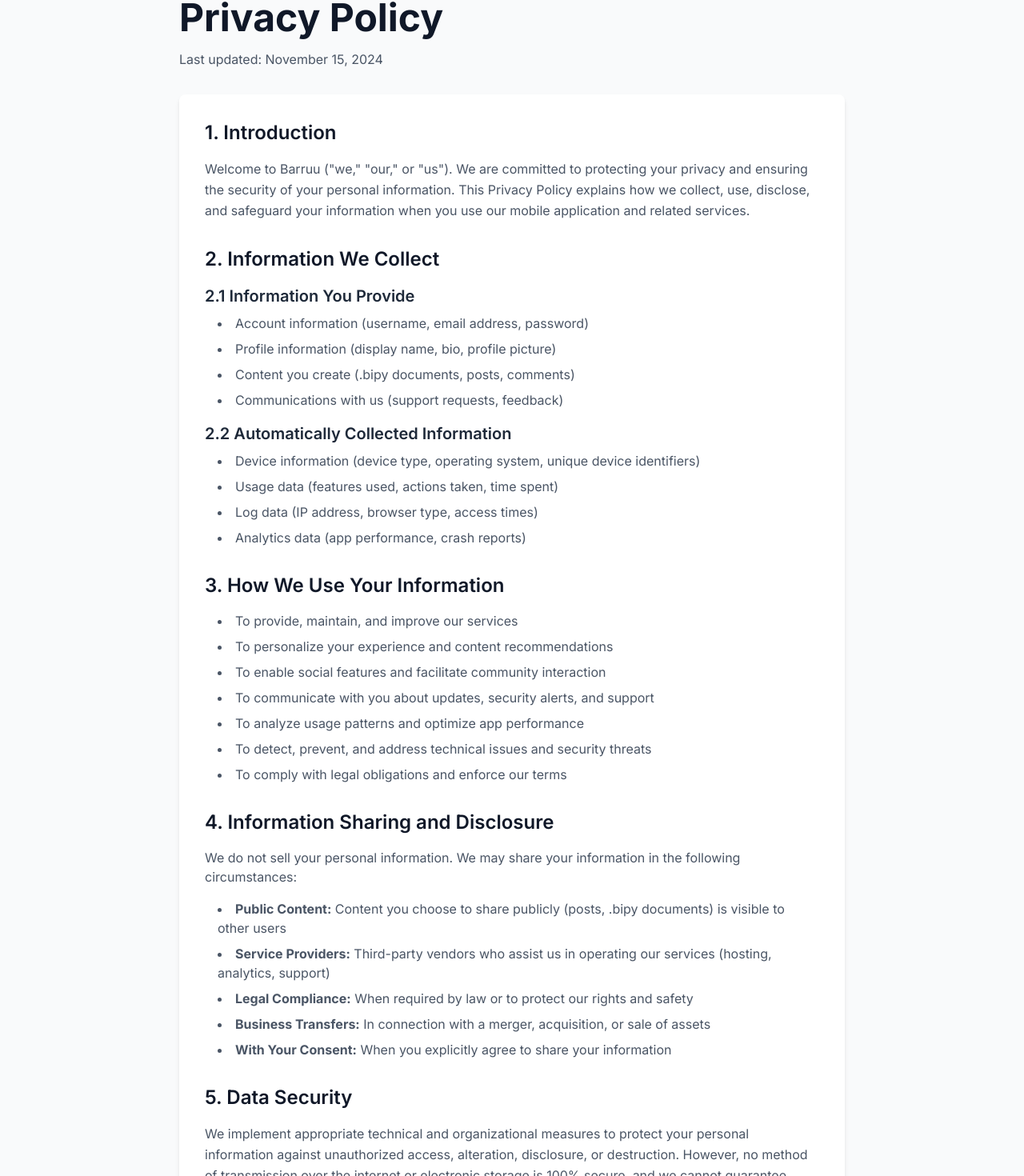
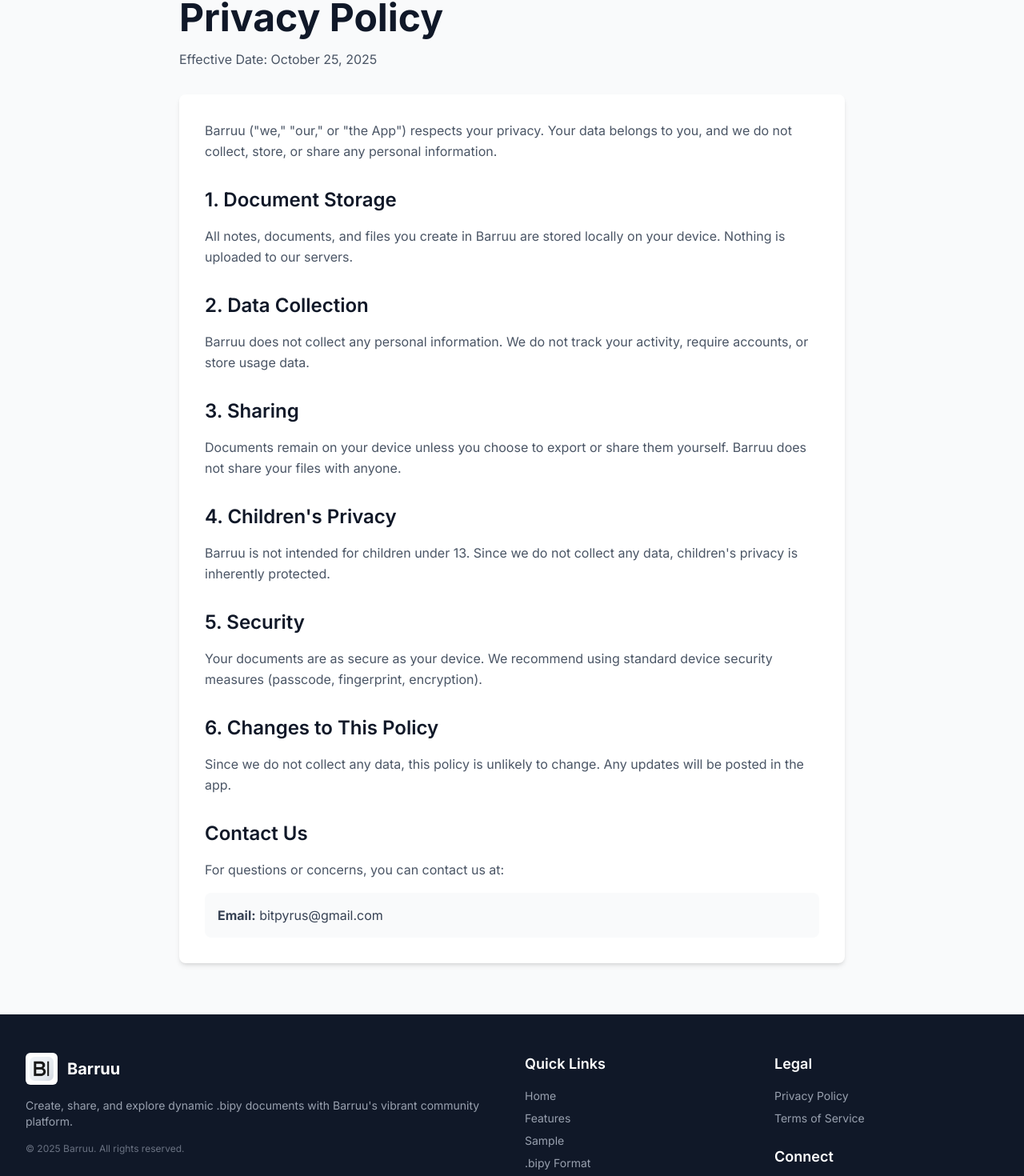
Before and after one commit to bitpyrus/barruu_website, a Next.js app: page /privacy in a window 1280 px wide. Shown: the part 186-1656 px from the top of the page at 80% size. Built offline with nearby package versions, Linux system fonts and the light colour scheme.

Commit message:
Update privacy policy and remove false statistics
Co-authored-by: denboba <86346817+denboba@users.noreply.github.com>

```diff
--- a/src/app/privacy/page.tsx
+++ b/src/app/privacy/page.tsx
@@ -23,122 +23,63 @@ export default function PrivacyPolicy() {
           </Link>
 
           <h1 className="text-4xl md:text-5xl font-bold text-gray-900 mb-4">Privacy Policy</h1>
-          <p className="text-gray-600 mb-8">Last updated: November 15, 2024</p>
+          <p className="text-gray-600 mb-8">Effective Date: October 25, 2025</p>
 
           <div className="bg-white rounded-lg shadow-md p-8 space-y-8">
+            <p className="text-gray-600 leading-relaxed">
+              Barruu (&quot;we,&quot; &quot;our,&quot; or &quot;the App&quot;) respects your privacy. Your data belongs to you, and we do not collect, store, or share any personal information.
+            </p>
+
             <section>
-              <h2 className="text-2xl font-semibold text-gray-900 mb-4">1. Introduction</h2>
+              <h2 className="text-2xl font-semibold text-gray-900 mb-4">1. Document Storage</h2>
               <p className="text-gray-600 leading-relaxed">
-                Welcome to Barruu (&quot;we,&quot; &quot;our,&quot; or &quot;us&quot;). We are committed to protecting your privacy and ensuring the security of your personal information. This Privacy Policy explains how we collect, use, disclose, and safeguard your information when you use our mobile application and related services.
+                All notes, documents, and files you create in Barruu are stored locally on your device. Nothing is uploaded to our servers.
               </p>
             </section>
 
             <section>
-              <h2 className="text-2xl font-semibold text-gray-900 mb-4">2. Information We Collect</h2>
-              <div className="space-y-4">
-                <div>
-                  <h3 className="text-xl font-semibold text-gray-800 mb-2">2.1 Information You Provide</h3>
-                  <ul className="list-disc list-inside text-gray-600 space-y-2 ml-4">
-                    <li>Account information (username, email address, password)</li>
-                    <li>Profile information (display name, bio, profile picture)</li>
-                    <li>Content you create (.bipy documents, posts, comments)</li>
-                    <li>Communications with us (support requests, feedback)</li>
-                  </ul>
-                </div>
-                <div>
-                  <h3 className="text-xl font-semibold text-gray-800 mb-2">2.2 Automatically Collected Information</h3>
-                  <ul className="list-disc list-inside text-gray-600 space-y-2 ml-4">
-                    <li>Device information (device type, operating system, unique device identifiers)</li>
-                    <li>Usage data (features used, actions taken, time spent)</li>
-                    <li>Log data (IP address, browser type, access times)</li>
-                    <li>Analytics data (app performance, crash reports)</li>
-                  </ul>
-                </div>
-              </div>
-            </section>
-
-            <section>
-              <h2 className="text-2xl font-semibold text-gray-900 mb-4">3. How We Use Your Information</h2>
-              <ul className="list-disc list-inside text-gray-600 space-y-2 ml-4">
-                <li>To provide, maintain, and improve our services</li>
-                <li>To personalize your experience and content recommendations</li>
-                <li>To enable social features and facilitate community interaction</li>
-                <li>To communicate with you about updates, security alerts, and support</li>
-                <li>To analyze usage patterns and optimize app performance</li>
-                <li>To detect, prevent, and address technical issues and security threats</li>
-                <li>To comply with legal obligations and enforce our terms</li>
-              </ul>
-            </section>
-
-            <section>
-              <h2 className="text-2xl font-semibold text-gray-900 mb-4">4. Information Sharing and Disclosure</h2>
-              <div className="space-y-4 text-gray-600">
-                <p>We do not sell your personal information. We may share your information in the following circumstances:</p>
-                <ul className="list-disc list-inside space-y-2 ml-4">
-                  <li><strong>Public Content:</strong> Content you choose to share publicly (posts, .bipy documents) is visible to other users</li>
-                  <li><strong>Service Providers:</strong> Third-party vendors who assist us in operating our services (hosting, analytics, support)</li>
-                  <li><strong>Legal Compliance:</strong> When required by law or to protect our rights and safety</li>
-                  <li><strong>Business Transfers:</strong> In connection with a merger, acquisition, or sale of assets</li>
-                  <li><strong>With Your Consent:</strong> When you explicitly agree to share your information</li>
-                </ul>
-              </div>
-            </section>
-
-            <section>
-              <h2 className="text-2xl font-semibold text-gray-900 mb-4">5. Data Security</h2>
+              <h2 className="text-2xl font-semibold text-gray-900 mb-4">2. Data Collection</h2>
               <p className="text-gray-600 leading-relaxed">
-                We implement appropriate technical and organizational measures to protect your personal information against unauthorized access, alteration, disclosure, or destruction. However, no method of transmission over the internet or electronic storage is 100% secure, and we cannot guarantee absolute security.
+                Barruu does not collect any personal information. We do not track your activity, require accounts, or store usage data.
               </p>
             </section>
 
             <section>
-              <h2 className="text-2xl font-semibold text-gray-900 mb-4">6. Data Retention</h2>
+              <h2 className="text-2xl font-semibold text-gray-900 mb-4">3. Sharing</h2>
               <p className="text-gray-600 leading-relaxed">
-                We retain your personal information for as long as necessary to provide our services and fulfill the purposes outlined in this Privacy Policy. You may request deletion of your account and associated data at any time through the app settings or by contacting us.
+                Documents remain on your device unless you choose to export or share them yourself. Barruu does not share your files with anyone.
               </p>
             </section>
 
             <section>
-              <h2 className="text-2xl font-semibold text-gray-900 mb-4">7. Your Rights and Choices</h2>
-              <ul className="list-disc list-inside text-gray-600 space-y-2 ml-4">
-                <li><strong>Access and Update:</strong> You can access and update your account information through app settings</li>
-                <li><strong>Delete Content:</strong> You can delete your .bipy documents and posts at any time</li>
-                <li><strong>Account Deletion:</strong> You can request deletion of your account and all associated data</li>
-                <li><strong>Opt-Out:</strong> You can opt out of promotional communications while still receiving service-related messages</li>
-                <li><strong>Data Portability:</strong> You can request a copy of your data in a portable format</li>
-              </ul>
-            </section>
-
-            <section>
-              <h2 className="text-2xl font-semibold text-gray-900 mb-4">8. Children&apos;s Privacy</h2>
+              <h2 className="text-2xl font-semibold text-gray-900 mb-4">4. Children&apos;s Privacy</h2>
               <p className="text-gray-600 leading-relaxed">
-                Barruu is not intended for users under the age of 13. We do not knowingly collect personal information from children under 13. If we discover that we have collected information from a child under 13, we will delete it immediately. If you believe we have collected information from a child under 13, please contact us.
+                Barruu is not intended for children under 13. Since we do not collect any data, children&apos;s privacy is inherently protected.
               </p>
             </section>
 
             <section>
-              <h2 className="text-2xl font-semibold text-gray-900 mb-4">9. International Data Transfers</h2>
+              <h2 className="text-2xl font-semibold text-gray-900 mb-4">5. Security</h2>
               <p className="text-gray-600 leading-relaxed">
-                Your information may be transferred to and processed in countries other than your country of residence. We ensure that appropriate safeguards are in place to protect your information in accordance with this Privacy Policy.
+                Your documents are as secure as your device. We recommend using standard device security measures (passcode, fingerprint, encryption).
               </p>
             </section>
 
             <section>
-              <h2 className="text-2xl font-semibold text-gray-900 mb-4">10. Changes to This Privacy Policy</h2>
+              <h2 className="text-2xl font-semibold text-gray-900 mb-4">6. Changes to This Policy</h2>
               <p className="text-gray-600 leading-relaxed">
-                We may update this Privacy Policy from time to time. We will notify you of any material changes by posting the new Privacy Policy on this page and updating the &quot;Last updated&quot; date. Your continued use of Barruu after such changes constitutes acceptance of the updated Privacy Policy.
+                Since we do not collect any data, this policy is unlikely to change. Any updates will be posted in the app.
               </p>
             </section>
 
             <section>
-              <h2 className="text-2xl font-semibold text-gray-900 mb-4">11. Contact Us</h2>
+              <h2 className="text-2xl font-semibold text-gray-900 mb-4">Contact Us</h2>
               <p className="text-gray-600 leading-relaxed mb-4">
-                If you have any questions about this Privacy Policy or our privacy practices, please contact us at:
+                For questions or concerns, you can contact us at:
               </p>
               <div className="bg-gray-50 p-4 rounded-lg">
                 <p className="text-gray-700">
-                  <strong>Email:</strong> privacy@barruu.app<br />
-                  <strong>Address:</strong> Barruu, BitPyrus
+                  <strong>Email:</strong> bitpyrus@gmail.com
                 </p>
               </div>
             </section>
--- a/src/components/Stats.tsx
+++ b/src/components/Stats.tsx
@@ -3,11 +3,11 @@
 import React from 'react';
 import { motion } from 'framer-motion';
 
-const stats = [
-  { value: '10K+', label: 'Downloads', icon: '📥' },
-  { value: '5K+', label: 'Active Users', icon: '👥' },
-  { value: '50K+', label: '.bipy Files Created', icon: '📄' },
-  { value: '4.8', label: 'User Rating', icon: '⭐' },
+const features = [
+  { label: 'Local Storage', description: 'All your data stays on your device', icon: '📱' },
+  { label: 'No Tracking', description: 'Your privacy is protected', icon: '🔒' },
+  { label: 'Offline First', description: 'Works without internet', icon: '✈️' },
+  { label: 'Free to Use', description: 'No hidden costs', icon: '💚' },
 ];
 
 const Stats = () => {
@@ -22,17 +22,17 @@ const Stats = () => {
           className="text-center mb-12"
         >
           <h2 className="text-3xl md:text-4xl font-bold text-gray-900 mb-4">
-            Join Our Growing Community
+            Your Privacy Matters
           </h2>
           <p className="text-lg text-gray-600 max-w-2xl mx-auto">
-            Thousands of creators are already using Barruu to bring their ideas to life
+            Barruu is built with privacy and simplicity at its core
           </p>
         </motion.div>
 
         <div className="grid grid-cols-2 md:grid-cols-4 gap-6 md:gap-8">
-          {stats.map((stat, index) => (
+          {features.map((feature, index) => (
             <motion.div
-              key={stat.label}
+              key={feature.label}
               initial={{ opacity: 0, scale: 0.8 }}
               whileInView={{ opacity: 1, scale: 1 }}
               viewport={{ once: true }}
@@ -40,12 +40,12 @@ const Stats = () => {
               whileHover={{ scale: 1.05 }}
               className="bg-white rounded-2xl shadow-lg p-6 text-center hover:shadow-xl transition-shadow duration-300"
             >
-              <div className="text-4xl mb-3">{stat.icon}</div>
-              <div className="text-3xl md:text-4xl font-bold text-green-600 mb-2">
-                {stat.value}
+              <div className="text-4xl mb-3">{feature.icon}</div>
+              <div className="text-lg md:text-xl font-bold text-green-600 mb-2">
+                {feature.label}
               </div>
-              <div className="text-sm md:text-base text-gray-600 font-medium">
-                {stat.label}
+              <div className="text-sm md:text-base text-gray-600">
+                {feature.description}
               </div>
             </motion.div>
           ))}
```
